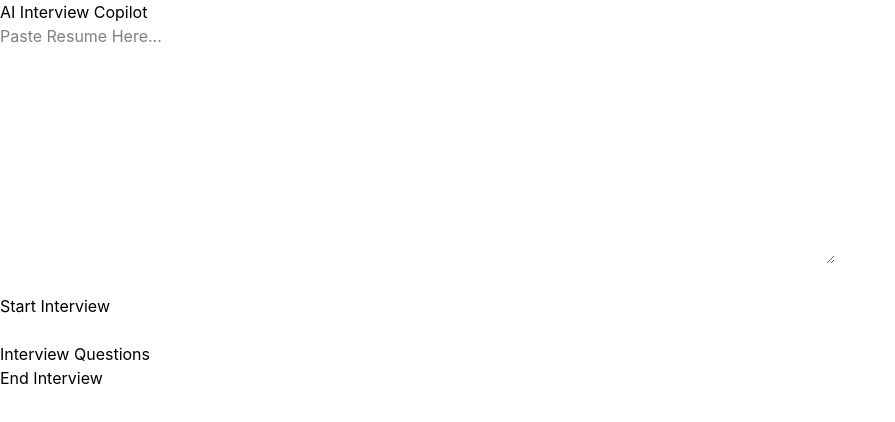
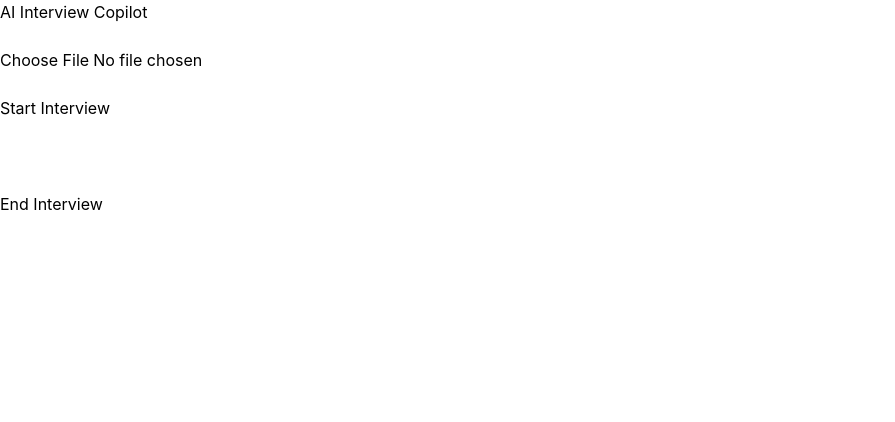
Before and after one commit to CodeSavvyJayesh/JobPortal-Frontend, a React (Vite) app: page /ai-interview in a window 1280 px wide. Shown: the top 422 px of the page, without its empty margins (0-895 px from the left). Built offline with nearby package versions, Linux system fonts and the light colour scheme.

Commit message:
resume upload feature enabled instead of entering text as skills for parsing

```diff
--- a/src/Pages/AIInterviewCopilot.jsx
+++ b/src/Pages/AIInterviewCopilot.jsx
@@ -1,7 +1,12 @@
 import { useState } from "react";
-import { generateQuestions} from "../api/AIInterviewCopilot";
+import {
+    uploadResume,
+    generateQuestions
+} from "../api/AIInterviewCopilot";
 
 const AIInterviewCopilot = () => {
+
+    const [selectedFile, setSelectedFile] = useState(null);
 
     const [resumeText, setResumeText] = useState("");
 
@@ -9,60 +14,72 @@ const AIInterviewCopilot = () => {
 
     const [loading, setLoading] = useState(false);
 
+    const handleFileChange = (e) => {
+
+        setSelectedFile(e.target.files[0]);
+
+    };
+
     const handleStartInterview = async () => {
+
+        if (!selectedFile) {
+
+            alert("Please upload your resume.");
+
+            return;
+        }
 
         try {
 
             setLoading(true);
 
-            const response =
-                await generateQuestions(resumeText);
+            // Upload Resume
+            const uploadResponse = await uploadResume(selectedFile);
 
-            setQuestions(
-                response.questions
-            );
+            const extractedResume = uploadResponse.resume_text;
 
-        } catch (error) {
+            setResumeText(extractedResume);
+
+            // Generate Questions
+            const questionResponse = await generateQuestions(extractedResume);
+
+            setQuestions(questionResponse.questions);
+
+        }
+        catch (error) {
 
             console.error(error);
 
-            alert(
-                "Failed to generate questions"
-            );
+            alert("Failed to generate interview.");
 
-        } finally {
+        }
+        finally {
 
             setLoading(false);
+
         }
+
     };
 
     return (
 
         <div>
 
-            <h1>
-                AI Interview Copilot
-            </h1>
+            <h1>AI Interview Copilot</h1>
 
-            <textarea
-                rows="10"
-                cols="80"
-                placeholder="Paste Resume Here..."
-                value={resumeText}
-                onChange={(e) =>
-                    setResumeText(
-                        e.target.value
-                    )
-                }
+            <br />
+
+            <input
+                type="file"
+                accept=".pdf"
+                onChange={handleFileChange}
             />
 
             <br />
             <br />
 
             <button
-                onClick={
-                    handleStartInterview
-                }
+                onClick={handleStartInterview}
             >
                 Start Interview
             </button>
@@ -70,30 +87,50 @@ const AIInterviewCopilot = () => {
             <br />
             <br />
 
-            {loading && (
-                <h3>
-                    Generating Questions...
-                </h3>
-            )}
+            {
+                loading &&
+                <h3>Generating Interview...</h3>
+            }
 
-            <div>
+            {
+                resumeText &&
+                <div>
 
-                <h2>
-                    Interview Questions
-                </h2>
+                    <h2>Extracted Resume</h2>
 
-                <pre>
-                    {questions}
-                </pre>
+                    <textarea
+                        rows="12"
+                        cols="90"
+                        value={resumeText}
+                        readOnly
+                    />
 
-            </div>
+                </div>
+            }
+
+            <br />
+
+            {
+                questions &&
+                <div>
+
+                    <h2>Interview Questions</h2>
+
+                    <pre>{questions}</pre>
+
+                </div>
+            }
+
+            <br />
 
             <button>
                 End Interview
             </button>
 
         </div>
+
     );
+
 };
 
 export default AIInterviewCopilot;
--- a/src/api/AIInterviewCopilot.js
+++ b/src/api/AIInterviewCopilot.js
@@ -9,6 +9,29 @@ const API_BASE_URL = "http://localhost:8000"
 
 // here the api connection should take place on the basis of the backend function
 
+export const uploadResume = async (file) => {
+    const formData = new FormData();
+
+    formData.append("file", file);
+
+    try {
+        const response = await axios.post(
+            `${API_BASE_URL}/upload-resume`,formData,
+            {
+                headers: {
+                    "Content-Type" : "multipart/form-data",
+                },
+            }
+        );
+        return response.data;
+    }
+    catch(error)
+    {
+        console.error("Eror uploading resume:", error)
+
+        throw error;
+    }
+};
 export const generateQuestions = async (resumeText) =>
 {
     try{
```
